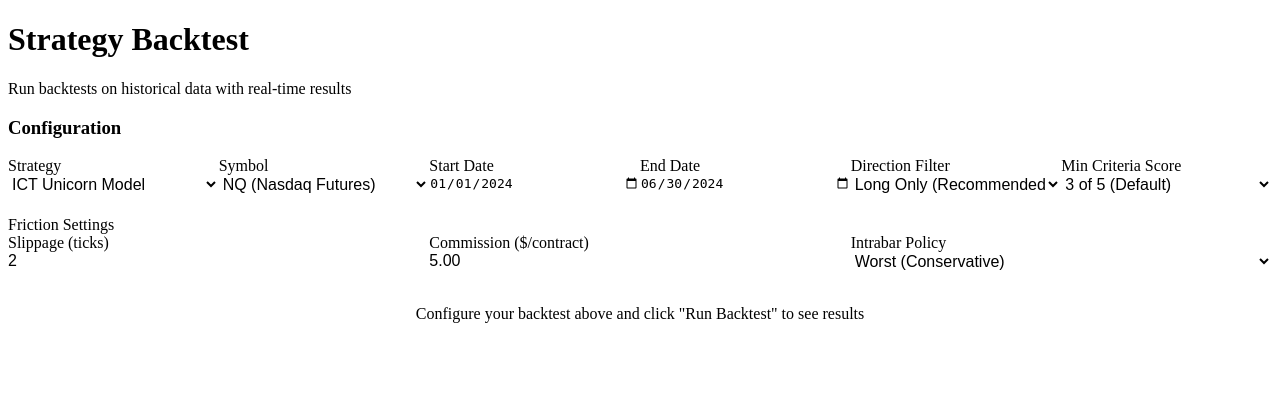
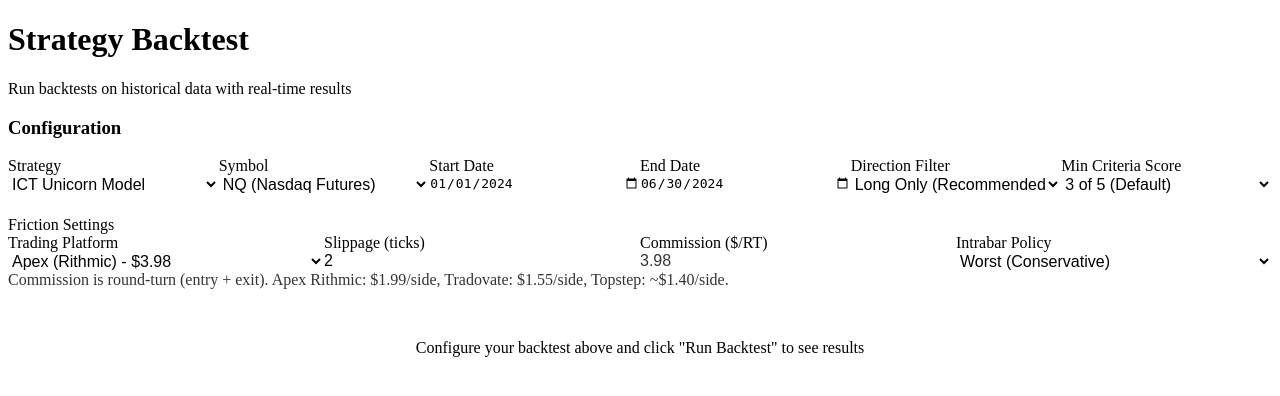
Before and after one commit to afk-bro/trading-RAG, a Python web app: template app/admin/templates/strategy_backtest.html in a window 1280 px wide. Shown: the part 26-422 px from the top of the page. Run offline with Jinja, Linux system fonts and the light colour scheme; the template is opened without the code that fills it, so the values that code supplies are empty; some libraries are stand-ins or nearby versions.

Commit message:
feat(backtest): add trading platform selector with realistic commission rates
- Add dropdown for Apex (Rithmic), Apex (Tradovate), Topstep, Custom
- Auto-fill commission based on platform selection
- Default to Apex Rithmic (.98 round-turn)
- Show commission breakdown in helper text

```diff
--- a/app/admin/templates/strategy_backtest.html
+++ b/app/admin/templates/strategy_backtest.html
@@ -65,14 +65,23 @@
 
         <div class="form-section">
             <h4>Friction Settings</h4>
-            <div class="form-grid form-grid-3">
+            <div class="form-grid form-grid-4">
+                <div class="form-group">
+                    <label for="platform">Trading Platform</label>
+                    <select id="platform" name="platform">
+                        <option value="apex_rithmic" selected>Apex (Rithmic) - $3.98</option>
+                        <option value="apex_tradovate">Apex (Tradovate) - $3.10</option>
+                        <option value="topstep">Topstep - $2.80</option>
+                        <option value="custom">Custom</option>
+                    </select>
+                </div>
                 <div class="form-group">
                     <label for="slippage">Slippage (ticks)</label>
                     <input type="number" id="slippage" name="slippage" value="2" min="0" max="10" step="0.5">
                 </div>
                 <div class="form-group">
-                    <label for="commission">Commission ($/contract)</label>
-                    <input type="number" id="commission" name="commission" value="5.00" min="0" max="20" step="0.50">
+                    <label for="commission">Commission ($/RT)</label>
+                    <input type="number" id="commission" name="commission" value="3.98" min="0" max="20" step="0.01">
                 </div>
                 <div class="form-group">
                     <label for="intrabar_policy">Intrabar Policy</label>
@@ -83,6 +92,7 @@
                     </select>
                 </div>
             </div>
+            <p class="form-hint">Commission is round-turn (entry + exit). Apex Rithmic: $1.99/side, Tradovate: $1.55/side, Topstep: ~$1.40/side.</p>
         </div>
 
         <div class="form-actions">
@@ -191,6 +201,29 @@ document.addEventListener('DOMContentLoaded', function() {
     endDate.addEventListener('change', function() {
         startDate.max = this.value;
     });
+
+    // Platform commission auto-fill
+    const platform = document.getElementById('platform');
+    const commission = document.getElementById('commission');
+    const commissionRates = {
+        'apex_rithmic': 3.98,
+        'apex_tradovate': 3.10,
+        'topstep': 2.80,
+        'custom': null
+    };
+
+    platform.addEventListener('change', function() {
+        const rate = commissionRates[this.value];
+        if (rate !== null) {
+            commission.value = rate.toFixed(2);
+            commission.readOnly = true;
+        } else {
+            commission.readOnly = false;
+        }
+    });
+
+    // Set initial state
+    commission.readOnly = true;
 });
 
 // Called after HTMX loads results - renders charts
@@ -327,6 +360,10 @@ function renderExitChart(exitBreakdown) {
         grid-template-columns: repeat(3, 1fr);
     }
 
+    .form-grid-4 {
+        grid-template-columns: repeat(4, 1fr);
+    }
+
     .form-group {
         display: flex;
         flex-direction: column;
@@ -366,6 +403,19 @@ function renderExitChart(exitBreakdown) {
         color: var(--text-muted);
         margin-bottom: var(--space-3);
         font-weight: var(--font-weight-medium);
+    }
+
+    .form-hint {
+        font-size: var(--font-size-xs);
+        color: var(--text-muted);
+        margin-top: var(--space-2);
+        opacity: 0.8;
+    }
+
+    .form-group input[readonly] {
+        background: var(--bg-secondary);
+        cursor: not-allowed;
+        opacity: 0.8;
     }
 
     .form-actions {
@@ -433,8 +483,15 @@ function renderExitChart(exitBreakdown) {
         color: var(--text-muted);
     }
 
+    @media (max-width: 992px) {
+        .form-grid-4 {
+            grid-template-columns: repeat(2, 1fr);
+        }
+    }
+
     @media (max-width: 768px) {
-        .form-grid-3 {
+        .form-grid-3,
+        .form-grid-4 {
             grid-template-columns: 1fr;
         }
     }
```
